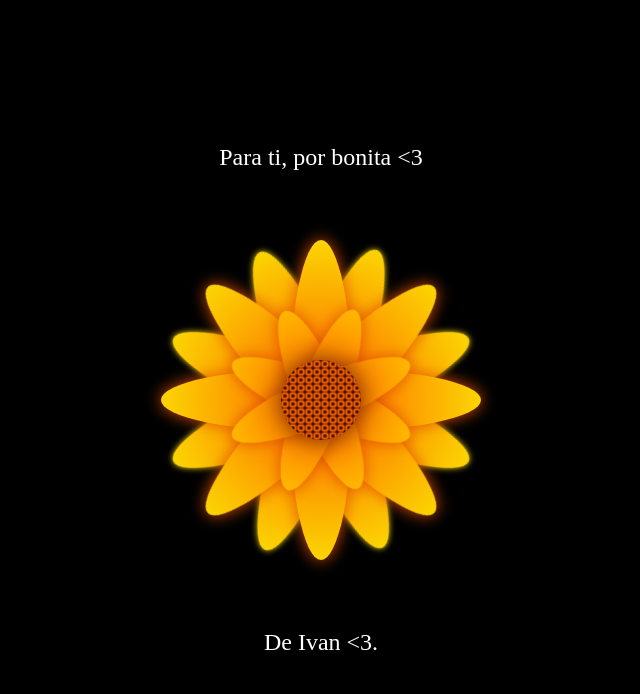
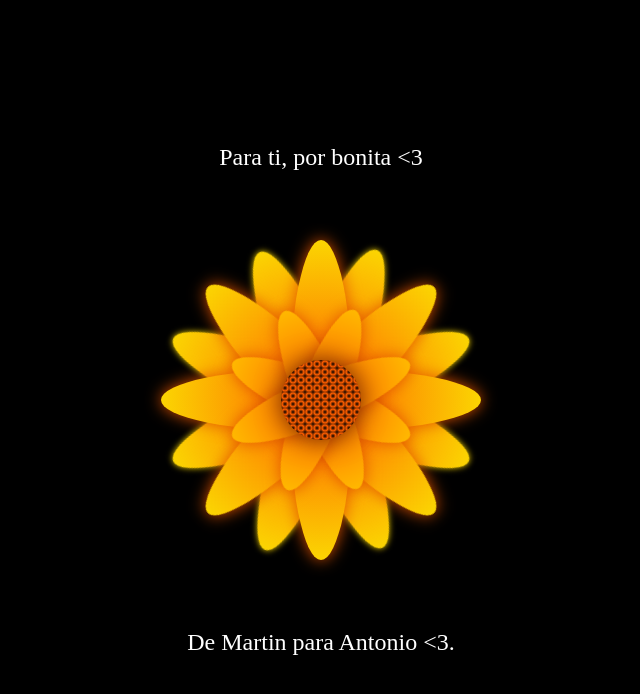
Before and after one commit to Marskuin/floresivan, a plain HTML site: page index.html in a window 1280 px wide. Shown: the whole page, without its empty margins (323-963 px from the left). Drawn offline with Linux system fonts and the light colour scheme.

Commit message:
Update index.html

```diff
--- a/index.html
+++ b/index.html
@@ -50,6 +50,6 @@ z<!DOCTYPE html>
 <div class="text-below"></div>
 <div class="text-below"></div>
 <div class="text-below"></div>
-    <div class="text-below">De Ivan <3. </div>
+    <div class="text-below">De Martin para Antonio <3. </div>
 </body>
 </html>
```
